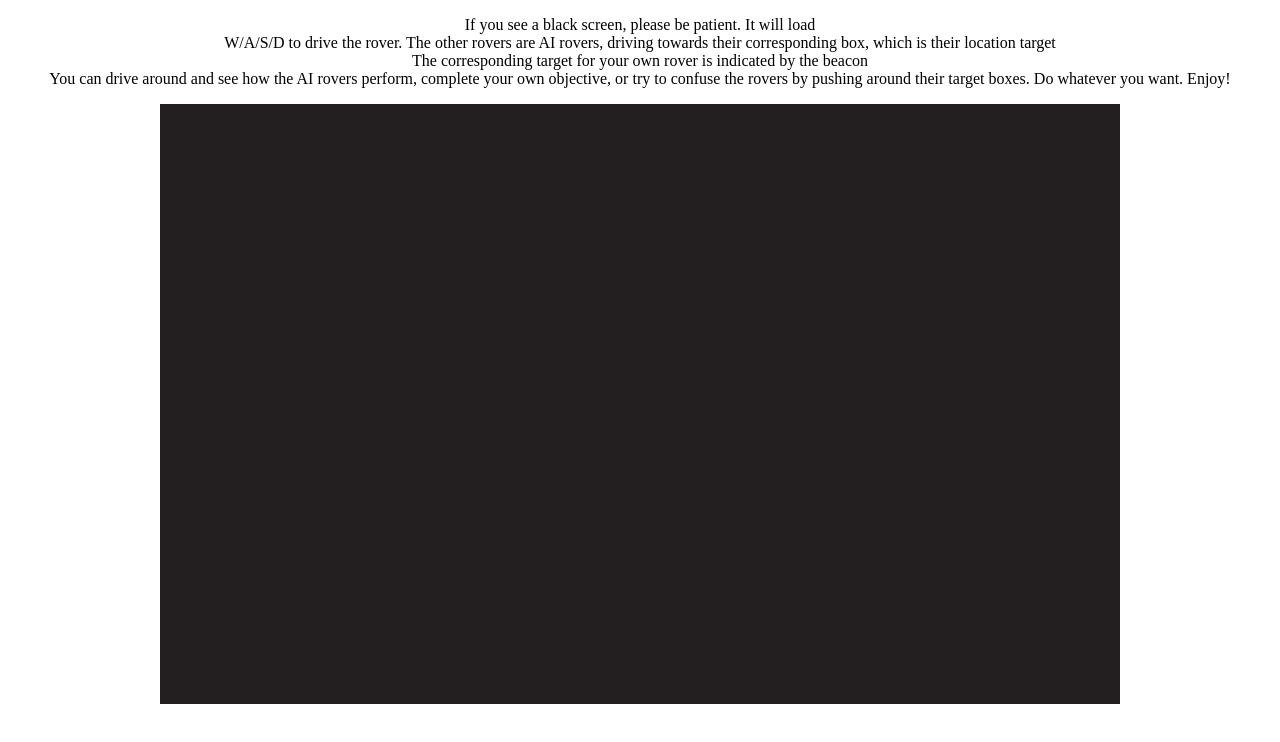
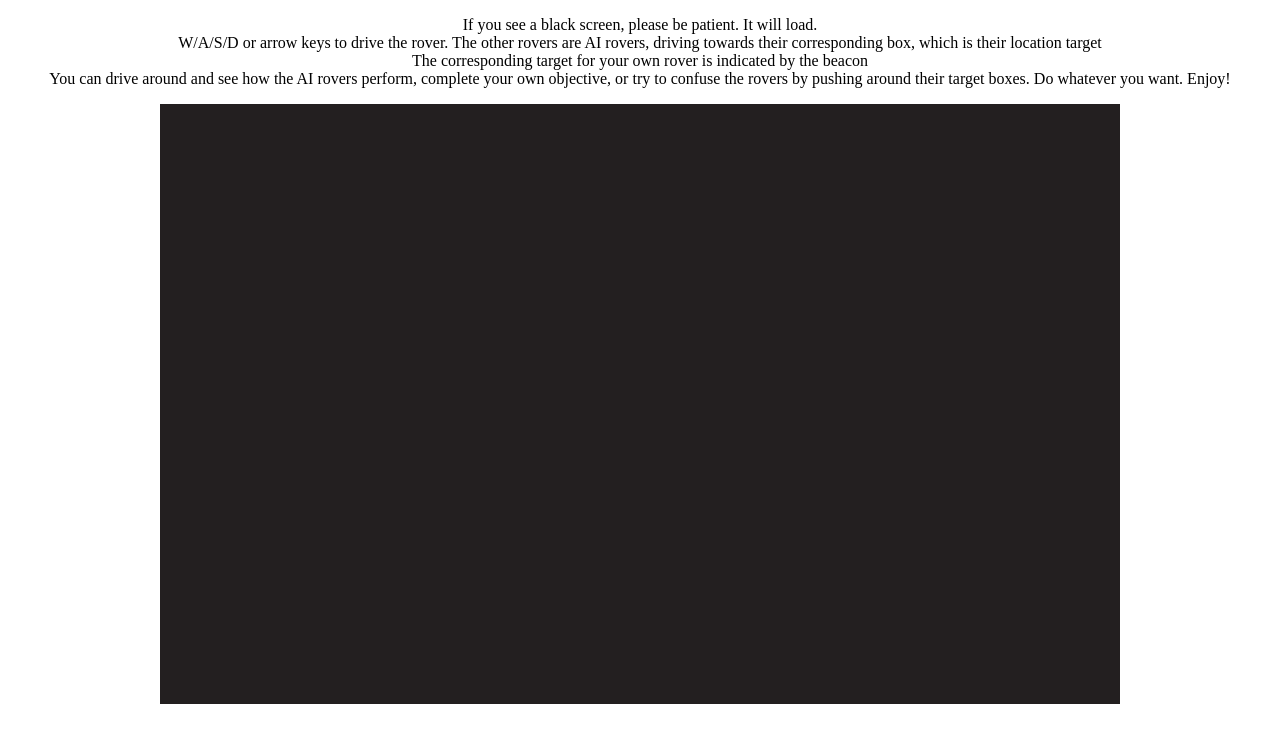
Before and after one commit to 01000001-01101011/Rover, a plain HTML site: page index.html in a window 1280 px wide. Drawn offline with Linux system fonts and the light colour scheme; no server answers.

Commit message:
Update index.html

```diff
--- a/index.html
+++ b/index.html
@@ -3,7 +3,7 @@
   <head>
     <meta charset="utf-8">
     <meta http-equiv="Content-Type" content="text/html; charset=utf-8">
-    <p>If you see a black screen, please be patient.  It will load<br>W/A/S/D to drive the rover.  The other rovers are AI rovers, driving towards their corresponding box, which is their location target<br>The corresponding target for your own rover is indicated by the beacon<br>You can drive around and see how the AI rovers perform, complete your own objective, or try to confuse the rovers by pushing around their target boxes.  Do whatever you want.  Enjoy!</p>
+    <p>If you see a black screen, please be patient.  It will load.<br>W/A/S/D or arrow keys to drive the rover.  The other rovers are AI rovers, driving towards their corresponding box, which is their location target<br>The corresponding target for your own rover is indicated by the beacon<br>You can drive around and see how the AI rovers perform, complete your own objective, or try to confuse the rovers by pushing around their target boxes.  Do whatever you want.  Enjoy!</p>
     <title>ML Rover</title>
   </head>
   <body style="text-align: center">
```
